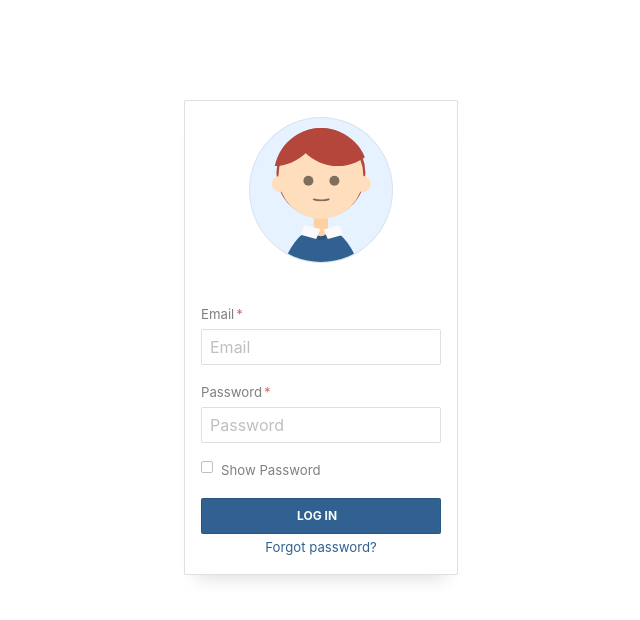
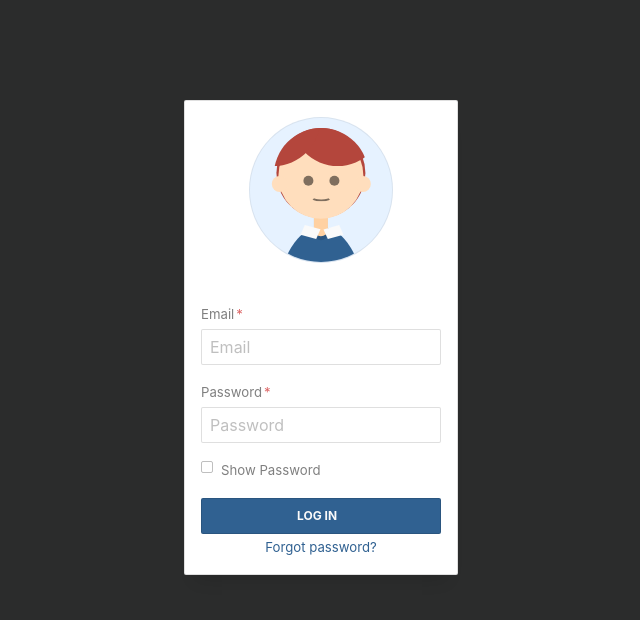
Before and after one commit to AbdulAhadilyas/attendance-app, a React (Create React App) app: page / in a window 1280 px wide. Shown: the top 620 px of the page, without its empty margins (319-959 px from the left). Built offline with nearby package versions, Linux system fonts and the light colour scheme; no server answers.

Commit message:
add some css

```diff
--- a/src/App.css
+++ b/src/App.css
@@ -1,38 +1,17 @@
-.App {
-  text-align: center;
+* {
+  margin: 0;
+  padding: 0;
+  box-sizing: border-box;
 }
-
-.App-logo {
-  height: 40vmin;
-  pointer-events: none;
+body {
+  height: 100vh;
+  background-color: #2b2c2c;
 }
-
-@media (prefers-reduced-motion: no-preference) {
-  .App-logo {
-    animation: App-logo-spin infinite 20s linear;
-  }
+.flex {
+  display: flex;
+  height: 100%;
 }
-
-.App-header {
-  background-color: #282c34;
-  min-height: 100vh;
-  display: flex;
-  flex-direction: column;
-  align-items: center;
-  justify-content: center;
-  font-size: calc(10px + 2vmin);
-  color: white;
+section {
+  width: 100%;
+  height: 100%;
 }
-
-.App-link {
-  color: #61dafb;
-}
-
-@keyframes App-logo-spin {
-  from {
-    transform: rotate(0deg);
-  }
-  to {
-    transform: rotate(360deg);
-  }
-}
```
